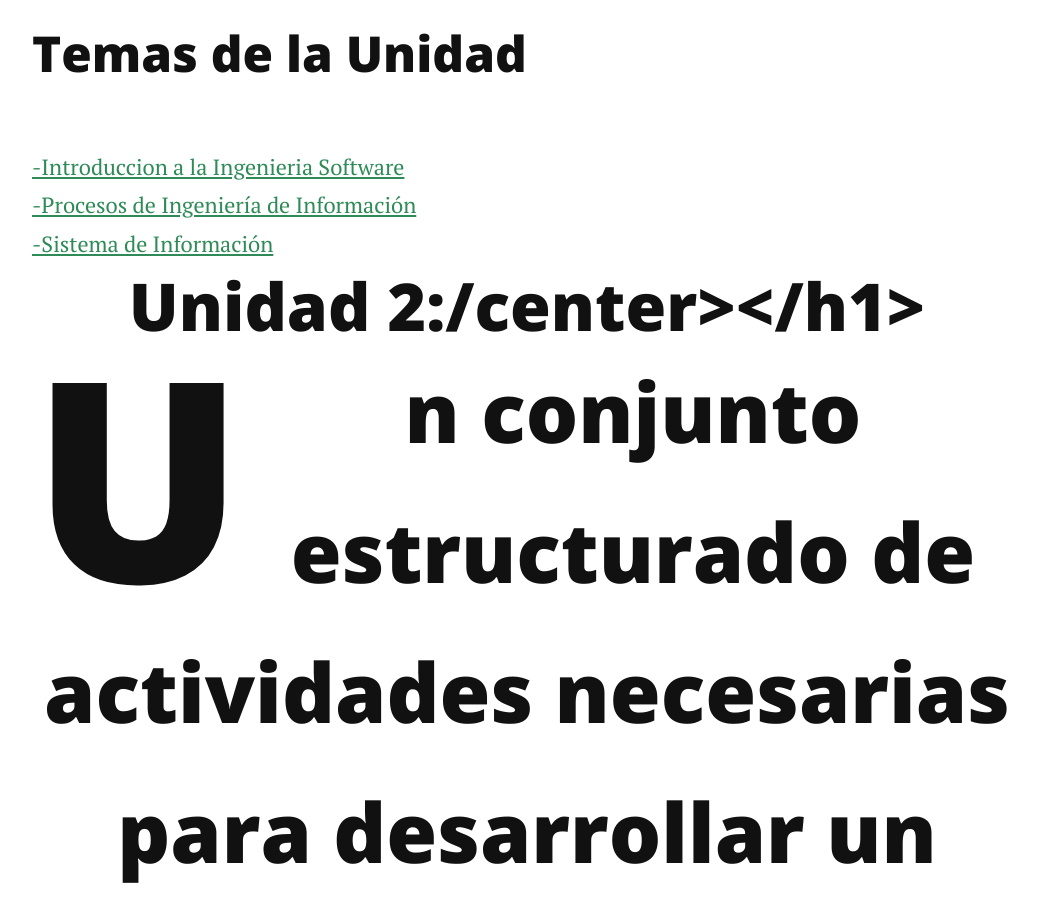
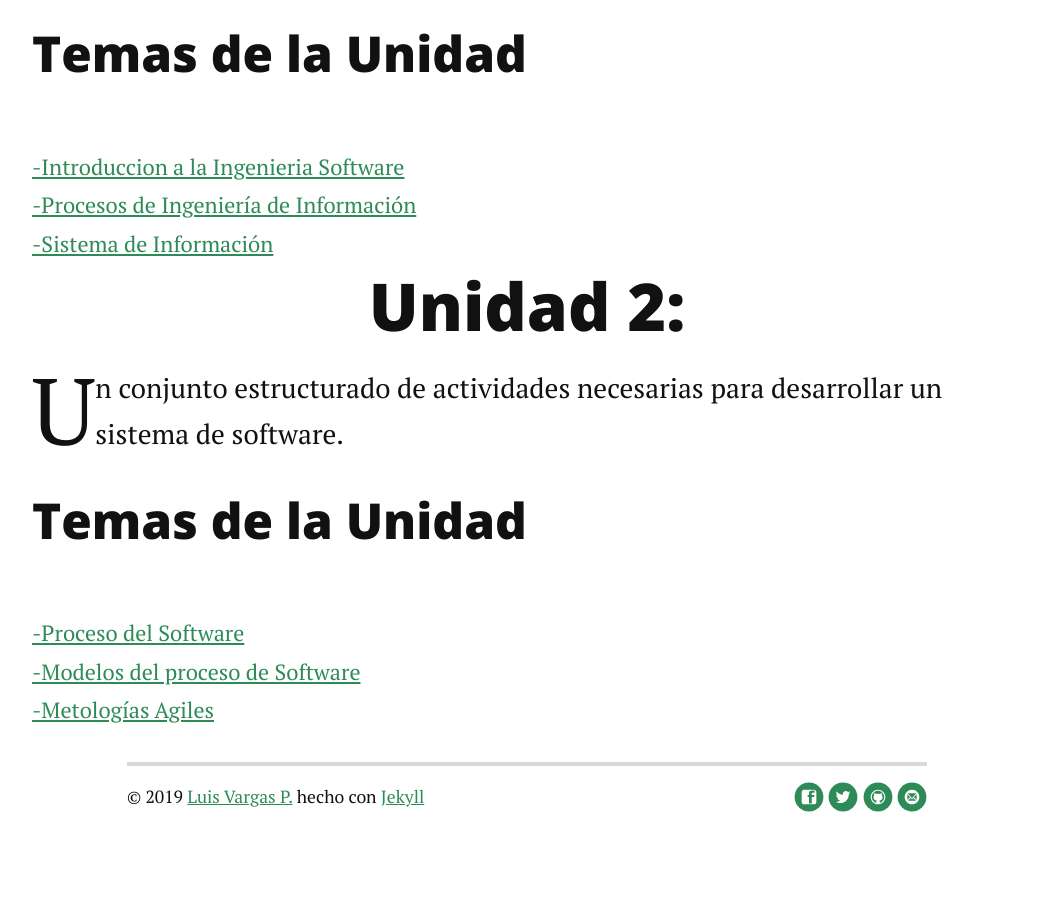
Before and after one commit to BlogdeLenguaje/BlogdeLenguaje.github.io, a Jekyll site: the page built from about.md, in a window 1280 px wide and 900 px high, scrolled down 926 px. Shown: the whole window, without its empty margins (113-1151 px from the left). Built offline with Jekyll 4.4.1, drawn with Linux system fonts in a browser that asks for light colours; nearby versions of some CDN libraries; after the commit the page ends 1780 px from its top, so only the background shows below that.

Commit message:
Update about.md

```diff
--- a/about.md
+++ b/about.md
@@ -27,7 +27,7 @@ title: Unidades
  <a href="https://luisvargasp.github.io/blog/tema1/">-Introduccion a la Ingenieria Software</a><br>
   <a href="https://luisvargasp.github.io/blog/tema2/">-Procesos de Ingeniería de Información</a><br>
   <a href="https://luisvargasp.github.io/blog/tema3/">-Sistema de Información</a><br>
- <h1><center>Unidad 2:/center></h1>
+ <h1><center>Unidad 2:</center></h1>
 <p class="intro" aling="justify"><span class="dropcap">U</span>n conjunto estructurado de actividades necesarias para desarrollar un sistema de software.</p>
    <h2>Temas de la Unidad</h2><br>
  <a href="https://luisvargasp.github.io/blog/tema4/">-Proceso del Software</a><br>
```
